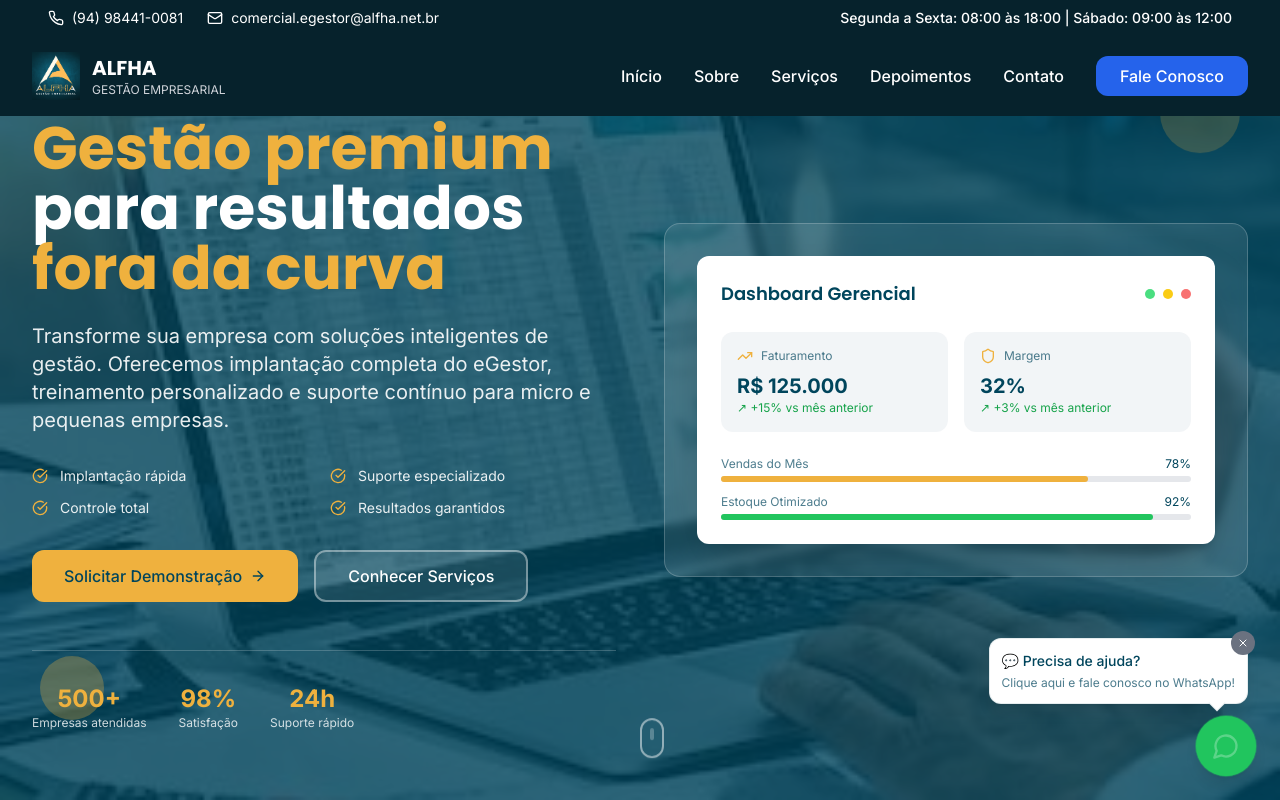
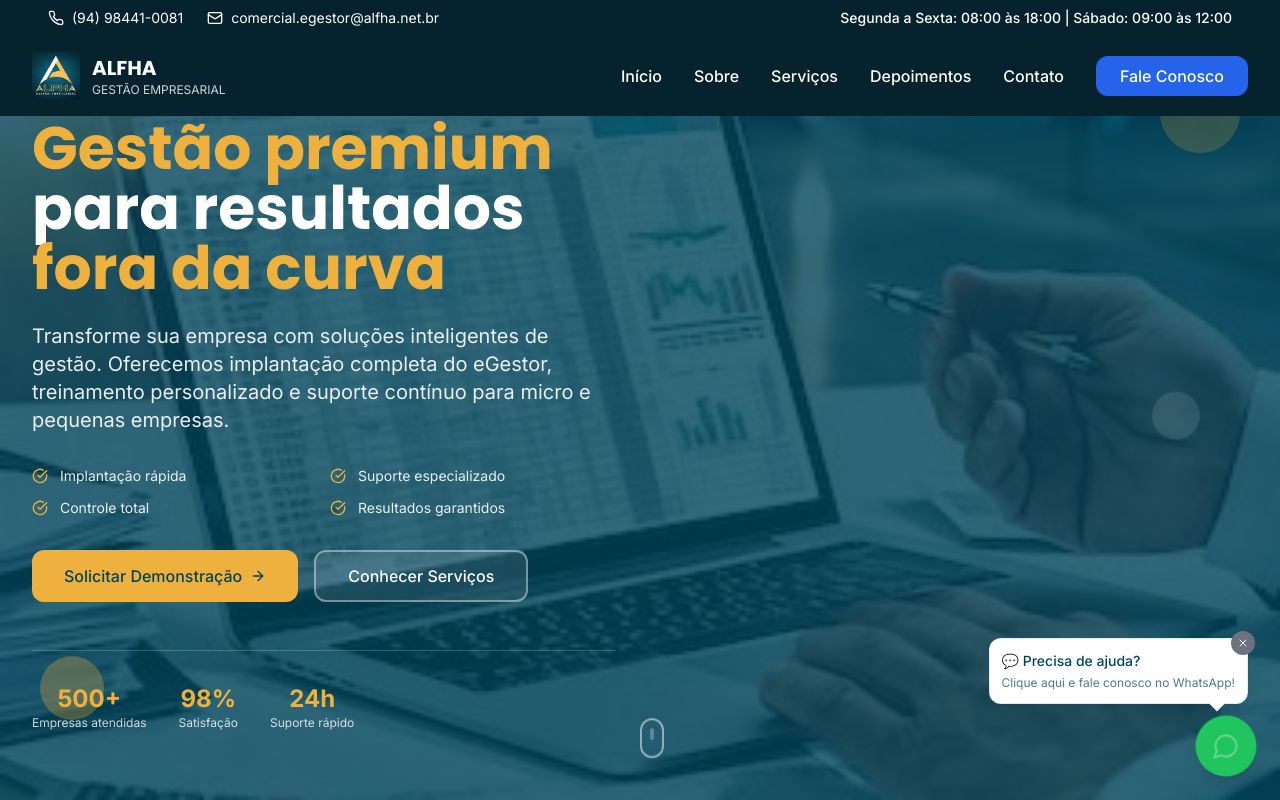
Before and after one commit to DevZipMateus/alfha-digital-boost, a React (Vite) app: page / in a window 1280 px wide. Shown: the top 800 px of the page. Built offline with nearby package versions, Linux system fonts and the light colour scheme.

Commit message:
Visual edit in Lovable
Edited UI in Lovable

```diff
--- a/src/components/HeroSection.tsx
+++ b/src/components/HeroSection.tsx
@@ -1,23 +1,23 @@
-
 import React from 'react';
 import { ArrowRight, CheckCircle, TrendingUp, Shield } from 'lucide-react';
-
 const HeroSection = () => {
-  return (
-    <section id="inicio" className="relative min-h-screen flex items-center overflow-hidden pt-20 sm:pt-24 lg:pt-0">
+  return <section id="inicio" className="relative min-h-screen flex items-center overflow-hidden pt-20 sm:pt-24 lg:pt-0">
       {/* Background Image */}
-      <div
-        className="absolute inset-0 bg-cover bg-center bg-no-repeat"
-        style={{ backgroundImage: 'url(/lovable-uploads/6131ca7f-412f-426f-91b1-98f235d6ed1d.png)' }}
-      ></div>
+      <div className="absolute inset-0 bg-cover bg-center bg-no-repeat" style={{
+      backgroundImage: 'url(/lovable-uploads/6131ca7f-412f-426f-91b1-98f235d6ed1d.png)'
+    }}></div>
 
       {/* Overlay */}
       <div className="absolute inset-0 bg-brand/80"></div>
 
       {/* Floating Elements */}
       <div className="absolute top-32 sm:top-20 right-2 sm:right-4 md:right-10 w-12 sm:w-16 md:w-20 h-12 sm:h-16 md:h-20 bg-brand-secondary/20 rounded-full animate-float"></div>
-      <div className="absolute bottom-20 left-2 sm:left-4 md:left-10 w-10 sm:w-12 md:w-16 h-10 sm:h-12 md:h-16 bg-brand-secondary/30 rounded-full animate-float" style={{ animationDelay: '1s' }}></div>
-      <div className="absolute top-1/2 right-4 sm:right-8 md:right-20 w-6 sm:w-8 md:w-12 h-6 sm:h-8 md:h-12 bg-white/10 rounded-full animate-float" style={{ animationDelay: '2s' }}></div>
+      <div className="absolute bottom-20 left-2 sm:left-4 md:left-10 w-10 sm:w-12 md:w-16 h-10 sm:h-12 md:h-16 bg-brand-secondary/30 rounded-full animate-float" style={{
+      animationDelay: '1s'
+    }}></div>
+      <div className="absolute top-1/2 right-4 sm:right-8 md:right-20 w-6 sm:w-8 md:w-12 h-6 sm:h-8 md:h-12 bg-white/10 rounded-full animate-float" style={{
+      animationDelay: '2s'
+    }}></div>
 
       <div className="container mx-auto px-3 sm:px-4 lg:px-8 relative z-10 py-8 sm:py-12 lg:py-0">
         <div className="grid lg:grid-cols-2 gap-6 sm:gap-8 lg:gap-12 items-center">
@@ -63,20 +63,14 @@ const HeroSection = () => {
 
             {/* CTA Buttons */}
             <div className="flex flex-col space-y-3 sm:space-y-0 sm:flex-row sm:gap-3 lg:gap-4 justify-center lg:justify-start mb-6 sm:mb-8 lg:mb-12 px-2 lg:px-0">
-              <a
-                href="https://wa.me/5594984410081"
-                target="_blank"
-                rel="noopener noreferrer"
-                className="btn-secondary inline-flex items-center justify-center space-x-2 group px-4 sm:px-6 lg:px-8 py-3 text-sm sm:text-base"
-              >
+              <a href="https://wa.me/5594984410081" target="_blank" rel="noopener noreferrer" className="btn-secondary inline-flex items-center justify-center space-x-2 group px-4 sm:px-6 lg:px-8 py-3 text-sm sm:text-base">
                 <span>Solicitar Demonstração</span>
                 <ArrowRight className="w-4 h-4 group-hover:translate-x-1 transition-transform" />
               </a>
 
-              <button
-                onClick={() => document.getElementById('servicos')?.scrollIntoView({ behavior: 'smooth' })}
-                className="btn-outline bg-white/10 border-white/40 text-white hover:bg-white hover:text-brand inline-flex items-center justify-center space-x-2 px-4 sm:px-6 lg:px-8 py-3 text-sm sm:text-base"
-              >
+              <button onClick={() => document.getElementById('servicos')?.scrollIntoView({
+              behavior: 'smooth'
+            })} className="btn-outline bg-white/10 border-white/40 text-white hover:bg-white hover:text-brand inline-flex items-center justify-center space-x-2 px-4 sm:px-6 lg:px-8 py-3 text-sm sm:text-base">
                 <span>Conhecer Serviços</span>
               </button>
             </div>
@@ -100,62 +94,7 @@ const HeroSection = () => {
 
           {/* Visual Elements */}
           <div className="relative animate-slide-in-right mt-6 lg:mt-0">
-            <div className="relative bg-white/10 backdrop-blur-sm rounded-2xl p-3 sm:p-4 lg:p-6 xl:p-8 border border-white/20">
-              {/* Dashboard Preview */}
-              <div className="bg-white rounded-xl p-3 sm:p-4 lg:p-6 shadow-2xl">
-                <div className="flex items-center justify-between mb-3 sm:mb-4 lg:mb-6">
-                  <h3 className="text-sm sm:text-base lg:text-lg font-semibold text-brand">Dashboard Gerencial</h3>
-                  <div className="flex space-x-1.5 sm:space-x-2">
-                    <div className="w-2 h-2 sm:w-2.5 sm:h-2.5 bg-green-400 rounded-full"></div>
-                    <div className="w-2 h-2 sm:w-2.5 sm:h-2.5 bg-yellow-400 rounded-full"></div>
-                    <div className="w-2 h-2 sm:w-2.5 sm:h-2.5 bg-red-400 rounded-full"></div>
-                  </div>
-                </div>
 
-                <div className="grid grid-cols-2 gap-2 sm:gap-3 lg:gap-4 mb-3 sm:mb-4 lg:mb-6">
-                  <div className="bg-brand/5 rounded-lg p-2 sm:p-3 lg:p-4">
-                    <div className="flex items-center space-x-1 sm:space-x-2 mb-1 sm:mb-2">
-                      <TrendingUp className="w-3 h-3 sm:w-4 sm:h-4 text-brand-secondary" />
-                      <span className="text-xs text-brand/70">Faturamento</span>
-                    </div>
-                    <div className="text-sm sm:text-base lg:text-xl font-bold text-brand">R$ 125.000</div>
-                    <div className="text-xs text-green-600">↗ +15% vs mês anterior</div>
-                  </div>
-
-                  <div className="bg-brand/5 rounded-lg p-2 sm:p-3 lg:p-4">
-                    <div className="flex items-center space-x-1 sm:space-x-2 mb-1 sm:mb-2">
-                      <Shield className="w-3 h-3 sm:w-4 sm:h-4 text-brand-secondary" />
-                      <span className="text-xs text-brand/70">Margem</span>
-                    </div>
-                    <div className="text-sm sm:text-base lg:text-xl font-bold text-brand">32%</div>
-                    <div className="text-xs text-green-600">↗ +3% vs mês anterior</div>
-                  </div>
-                </div>
-
-                {/* Progress Bars */}
-                <div className="space-y-2 sm:space-y-3">
-                  <div>
-                    <div className="flex justify-between text-xs mb-1">
-                      <span className="text-brand/70">Vendas do Mês</span>
-                      <span className="text-brand">78%</span>
-                    </div>
-                    <div className="w-full bg-gray-200 rounded-full h-1.5">
-                      <div className="bg-brand-secondary h-1.5 rounded-full" style={{ width: '78%' }}></div>
-                    </div>
-                  </div>
-
-                  <div>
-                    <div className="flex justify-between text-xs mb-1">
-                      <span className="text-brand/70">Estoque Otimizado</span>
-                      <span className="text-brand">92%</span>
-                    </div>
-                    <div className="w-full bg-gray-200 rounded-full h-1.5">
-                      <div className="bg-green-500 h-1.5 rounded-full" style={{ width: '92%' }}></div>
-                    </div>
-                  </div>
-                </div>
-              </div>
-            </div>
           </div>
         </div>
       </div>
@@ -166,8 +105,6 @@ const HeroSection = () => {
           <div className="w-1 h-2 sm:h-3 bg-white/50 rounded-full mt-1.5 sm:mt-2 animate-pulse"></div>
         </div>
       </div>
-    </section>
-  );
+    </section>;
 };
-
 export default HeroSection;
```
